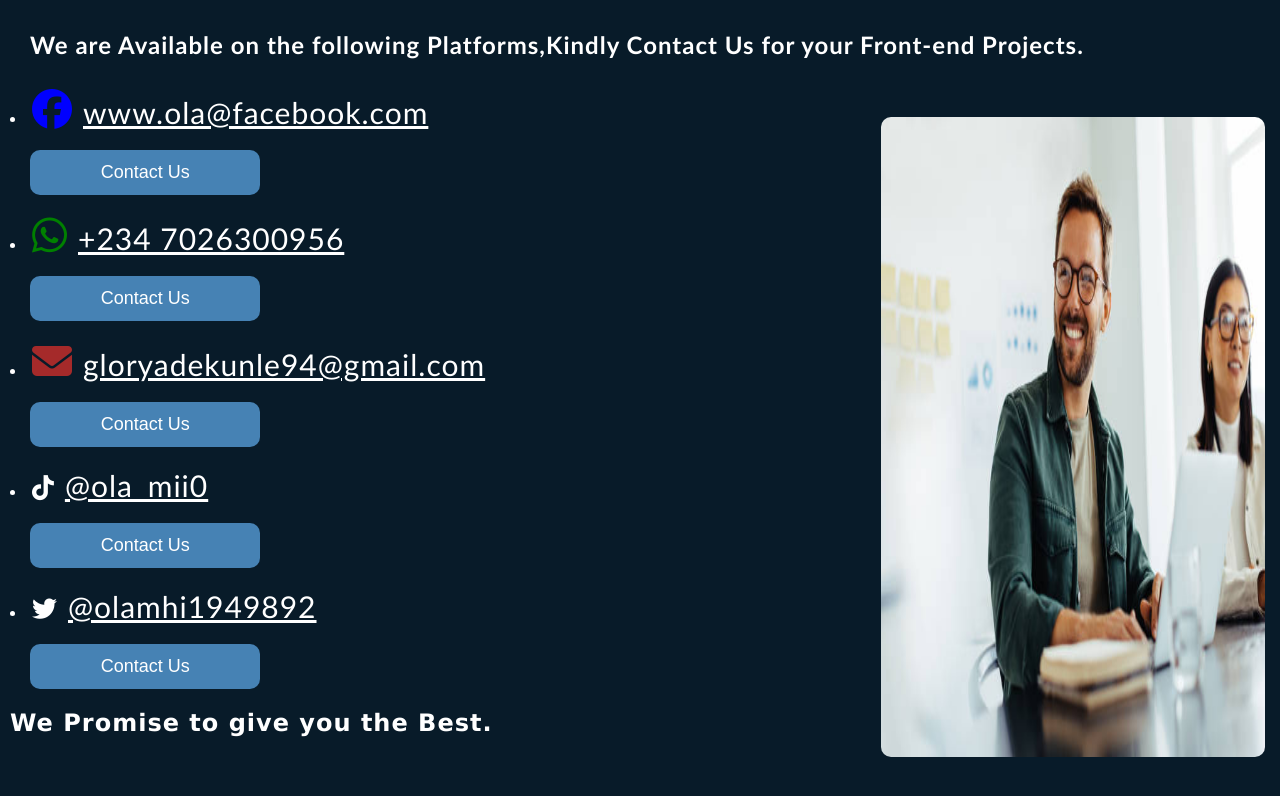
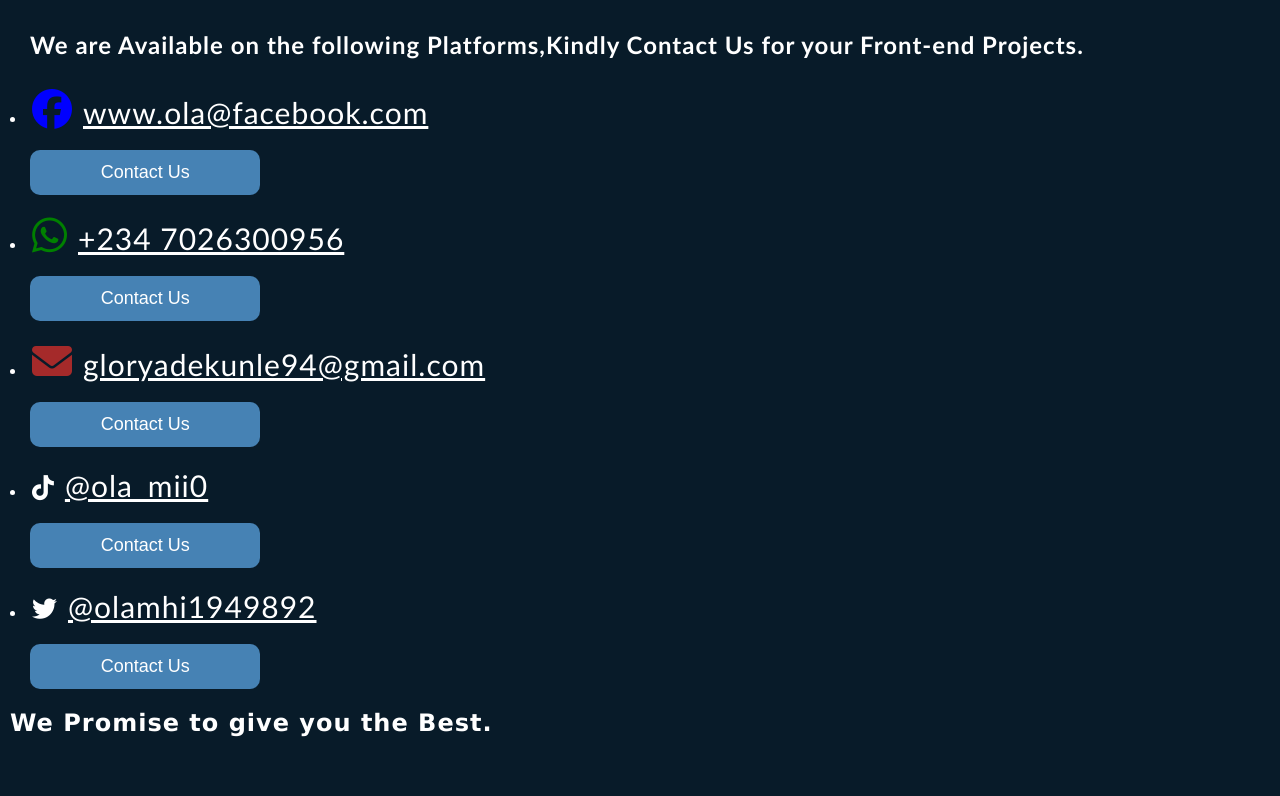
Before and after one commit to Olamide840/second-project, a website: page contact.html in a window 1280 px wide. Drawn offline with Linux system fonts and the light colour scheme.

Commit message:
Add files via upload

```diff
--- a/contact.css
+++ b/contact.css
@@ -29,7 +29,7 @@ li{
     button{
         margin: 3.5px;
         padding: 5px;
-        width: 7px;
+        width: 20%;
         cursor: not-allowed;
         position: relative;
         left: 7px;
@@ -68,59 +68,6 @@ i{
     color: #fff;
     font-size: 25px;
 }
-img{
-    height:80vh;
-    width: 30vw;
-    position: fixed;
-    left: 68.8%;
-    top: 100px;
-    border: transparent;
-    border-radius: 10px;
-    animation: image 3s infinite;
-    transition: .5s;
-    background: transparent;
-    cursor: pointer;
-}
-@media screen  and (max-width: 768px){
-    img{
-        height: 33px;
-        width: 12px;
-        position: fixed;
-        left: 21%;
-        top: 33px;
-    }
-}
-img::after{
-    content: '';
-    position: absolute;
-    top: 0;
-    right: 0;
-    width: 100%;
-    height: 100%;
-    background: #081b29;
-    animation: showLight 1s ease forwards;
-    animation-delay: 3s;
-    z-index: 2.5;
-}
-@keyframes image{
-    0%{
-        border-color: red;
-
-    }
-    50%{
-        transform: translateX(40px);
-        transform: translateY(40px);
-    }
-    100%{
-        border-color: green;
-
-    }
-
-}
-img:hover{
-    opacity: .1;
-    background: #081b29;
-}
 a:hover{
     color: steelblue;
 }
--- a/contact.html
+++ b/contact.html
@@ -15,6 +15,6 @@
     <li><i class="fa-brands fa-tiktok"></i><a href="https://www.tiktok.com/@ola_mii0" class="fb">@ola_mii0</a></li><button>Contact Us</button>
     <li><i class="fa-brands fa-twitter"></i><a href="https://x.com/olamhi1949892" class="fb">@olamhi1949892</a></li><button>Contact Us</button>
     <h2 style="font-family: Verdana, Geneva, Tahoma, sans-serif;margin: 10px;">We Promise to give you the Best.</h2>
-    <img src="happy.jpg" alt="">
+
 </body>
 </html>
```
